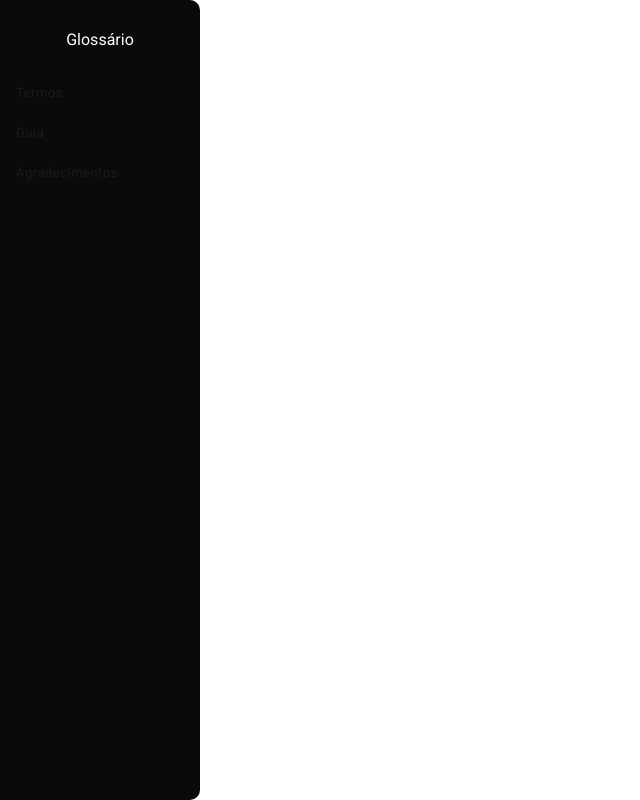
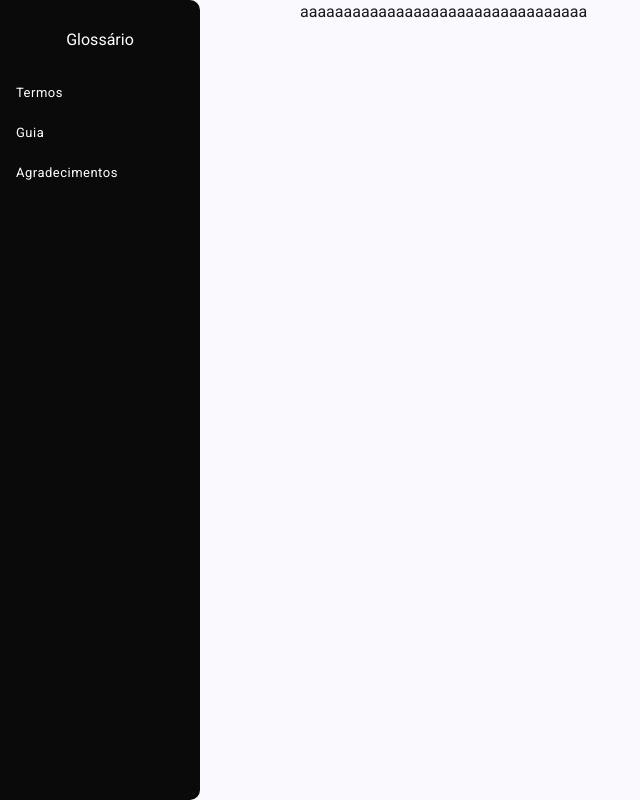
Before and after one commit to SrPatoS/glossario, an Angular app: page /guia in a window 1280 px wide. Shown: the whole page, without its empty margins (0-640 px from the left). Built offline with nearby package versions, Linux system fonts and the light colour scheme.

Commit message:
ajusta menu

```diff
--- a/src/app/app.component.html
+++ b/src/app/app.component.html
@@ -1,17 +1,20 @@
+<mat-sidenav-container class="sidenav-container">
+  <!-- Menu lateral -->
   <mat-sidenav
     mode="side"
     class="sidenav"
     [ngClass]="{ 'expanded': isExpanded }"
     [opened]="true"
   >
-  <mat-nav-list class="mat-nav-list"
+    <mat-nav-list
+      class="mat-nav-list"
       (mouseenter)="toggleSidenav(true)"
       (mouseleave)="toggleSidenav(false)"
     >
       <h1 class="mt-5">Glossário</h1>
       <div class="mt-5">
         <a mat-list-item routerLink="/glossario" routerLinkActive="active">
-        <span class="menu-text mb-10">Termos</span>
+          <span class="menu-text">Termos</span>
         </a>
         <a mat-list-item routerLink="/guia" routerLinkActive="active">
           <span class="menu-text">Guia</span>
@@ -22,3 +25,9 @@
       </div>
     </mat-nav-list>
   </mat-sidenav>
+
+  <!-- Conteúdo principal -->
+  <mat-sidenav-content>
+    <router-outlet></router-outlet> <!-- Este componente renderiza as rotas -->
+  </mat-sidenav-content>
+</mat-sidenav-container>
--- a/src/app/app.component.scss
+++ b/src/app/app.component.scss
@@ -1,9 +1,12 @@
+.sidenav-container {
+  height: 100vh;
+}
+
 .sidenav {
   overflow: hidden;
   white-space: nowrap;
-  width: 80px;
-  color: #ffffff; /* Cor do texto e ícones */
-  max-width: 200px;
+  width: 300px;
+  color: #ffffff;
 }
 
 .mat-nav-list {
@@ -23,6 +26,7 @@
   border-radius: 5px;
   width: 95%;
   margin-left: 5px;
+  color: white;
 }
 
 .mat-nav-list a {
@@ -35,4 +39,5 @@
 .menu-text {
   font-size: 13px;
   font-weight: normal;
+  color: white;
 }
--- a/src/app/pages/dashboard-page/dashboard-page.component.html
+++ b/src/app/pages/dashboard-page/dashboard-page.component.html
@@ -1,3 +1 @@
-<div class="w-full h-52 ">
-  <h1>Glossário</h1>
-</div>
+aaaaaaaaaaaaaaaaaaaaaaaaaaaaaaaaa
```
Also changed, not shown: src/app/app-routing.module.ts (+5 -12 lines). Lines whose indentation alone changed are shown as unchanged.
